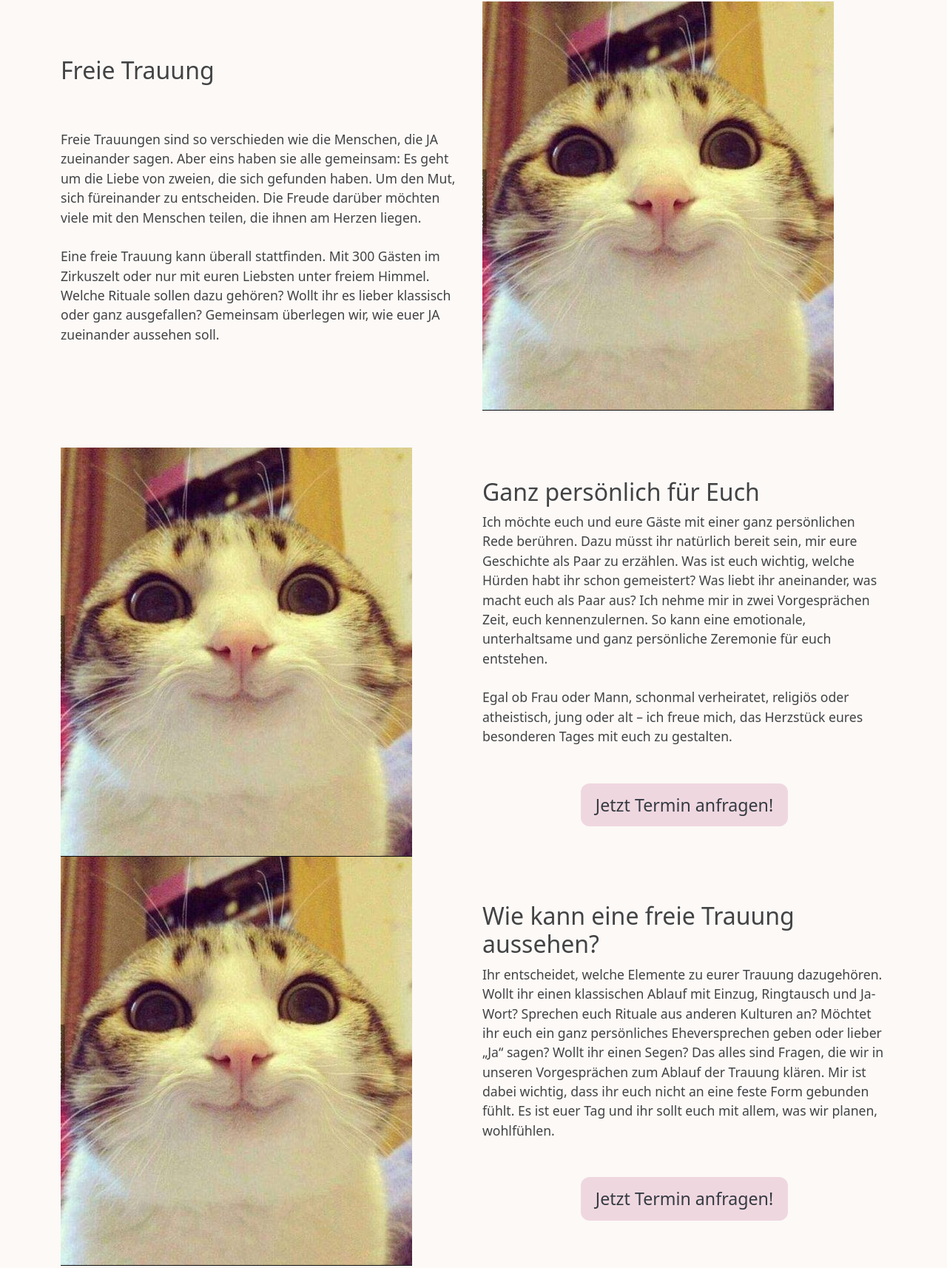
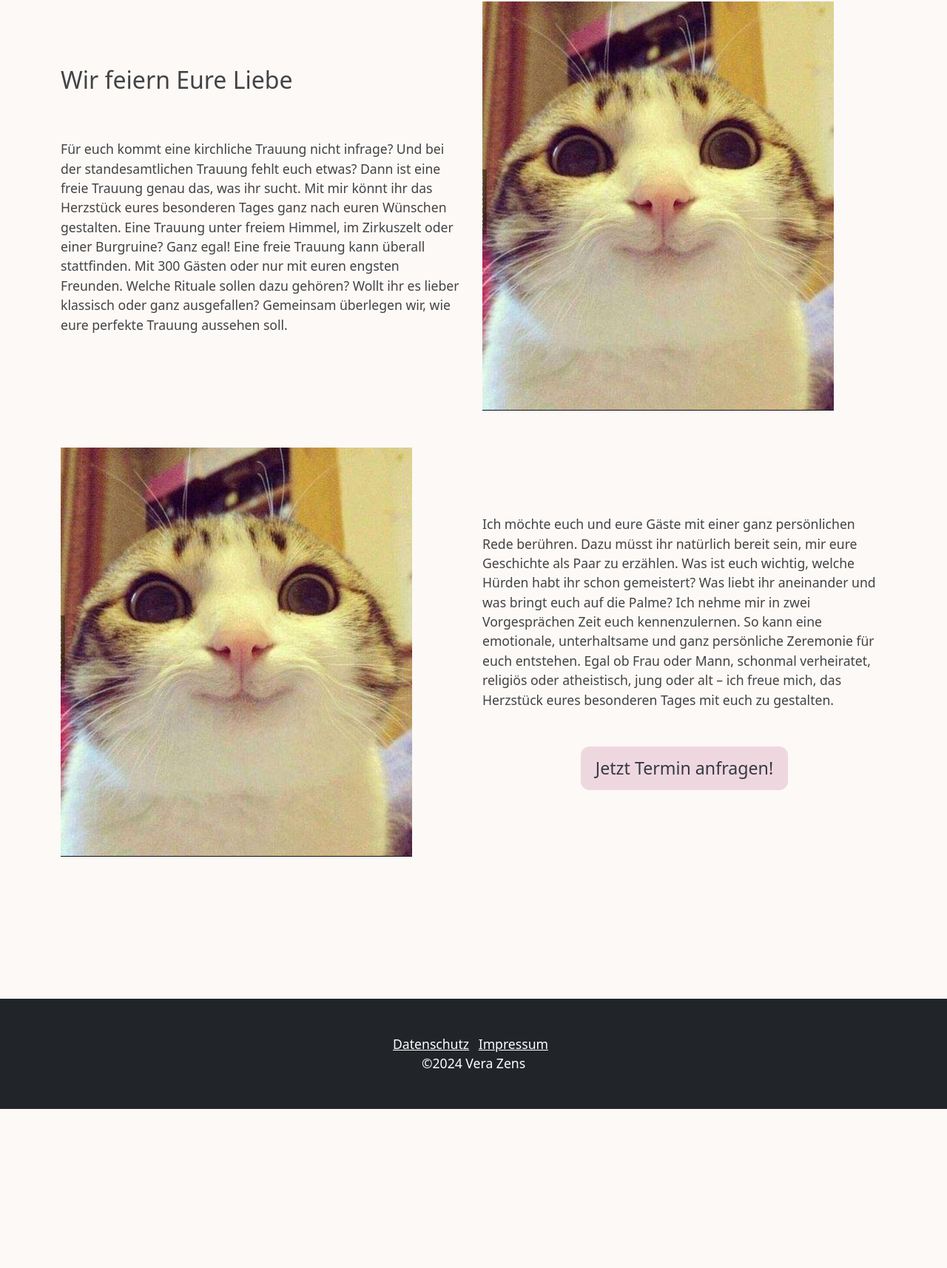
Before and after one commit to SvenMantowsky/SvenMantowsky.github.io, a plain HTML site: page wedding.html in a window 1280 px wide. Shown: the part 684-2398 px from the top of the page at 74% size. After the commit the page ends 2183 px from the top, so only its background shows below. Drawn offline with nearby package versions, Linux system fonts and the light colour scheme.

Commit message:
updated complete website

```diff
--- a/wedding.html
+++ b/wedding.html
@@ -41,16 +41,20 @@
         <div class="container wedding 1">
             <div class="row align-items-center">
                 <div class="col-md-6">
-                    <h2>Freie Trauung</h2>
+                    <h2>Wir feiern Eure Liebe</h2>
                     <br><br>
                     <p>
-                        Freie Trauungen sind so verschieden wie die Menschen, die JA zueinander sagen. Aber eins haben sie alle gemeinsam:
-                        Es geht um die Liebe von zweien, die sich gefunden haben. Um den Mut, sich füreinander zu entscheiden.
-                        Die Freude darüber möchten viele mit den Menschen teilen, die ihnen am Herzen liegen.
-                        <br><br>
-                        Eine freie Trauung kann überall stattfinden. Mit 300 Gästen im Zirkuszelt oder nur mit euren Liebsten unter freiem Himmel.
-                        Welche Rituale sollen dazu gehören? Wollt ihr es lieber klassisch oder ganz ausgefallen?
-                        Gemeinsam überlegen wir, wie euer JA zueinander aussehen soll.
+                        Für euch kommt eine kirchliche Trauung nicht infrage? Und bei
+                        der standesamtlichen Trauung fehlt euch etwas? Dann ist eine
+                        freie Trauung genau das, was ihr sucht. Mit mir könnt ihr das
+                        Herzstück eures besonderen Tages ganz nach euren Wünschen
+                        gestalten.
+                        Eine Trauung unter freiem Himmel, im Zirkuszelt oder einer
+                        Burgruine? Ganz egal! Eine freie Trauung kann überall
+                        stattfinden. Mit 300 Gästen oder nur mit euren engsten
+                        Freunden. Welche Rituale sollen dazu gehören? Wollt ihr es
+                        lieber klassisch oder ganz ausgefallen? Gemeinsam überlegen
+                        wir, wie eure perfekte Trauung aussehen soll.
                     </p>
                 </div>
 
@@ -69,43 +73,21 @@
                 </div>
 
                 <div class="col-md-6">
-                    <h2>Ganz persönlich für Euch</h2>
                     <p>
-                        Ich möchte euch und eure Gäste mit einer ganz persönlichen Rede berühren. Dazu müsst ihr natürlich bereit sein, mir eure Geschichte als Paar zu erzählen.
-                        Was ist euch wichtig, welche Hürden habt ihr schon gemeistert? Was liebt ihr aneinander, was macht euch als Paar aus?
-                        Ich nehme mir in zwei Vorgesprächen Zeit, euch kennenzulernen. So kann eine emotionale, unterhaltsame und ganz persönliche Zeremonie für euch entstehen.
-                        <br><br>
-                        Egal ob Frau oder Mann, schonmal verheiratet, religiös oder atheistisch, jung oder alt – ich freue mich,
-                        das Herzstück eures besonderen Tages mit euch zu gestalten.
-                    </p>
-
-                    <div class="section" style="margin-top: 50px;"></div>
-
-                    <div class="text-center">
-                        <a href="contact_us.html" class="btn  btn-lg custom-btn">Jetzt Termin anfragen!</a>
-                         <!--<button type="button" href="contact_us.html" class="btn btn-lg custom-btn"> Jetzt Anfragen! </button> -->
-                    </div>
-
-                </div>
-            </div>
-        </div>
-
-        <div class="container wedding 3">
-            <div class="row align-items-center">
-                <div class="col-md-6">
-                    <img src="images/landing_page/section_1.png" class="img-fluid" alt="Descriptive Alt Text">
-                </div>
-
-                <div class="col-md-6">
-                    <h2>Wie kann eine freie Trauung aussehen?</h2>
-                    <p>
-                        Ihr entscheidet, welche Elemente zu eurer Trauung dazugehören.
-                        Wollt ihr einen klassischen Ablauf mit Einzug, Ringtausch und Ja-Wort?
-                        Sprechen euch Rituale aus anderen Kulturen an?
-                        Möchtet ihr euch ein ganz persönliches Eheversprechen geben oder lieber „Ja“ sagen?
-                        Wollt ihr einen Segen?
-                        Das alles sind Fragen, die wir in unseren Vorgesprächen zum Ablauf der Trauung klären.
-                        Mir ist dabei wichtig, dass ihr euch nicht an eine feste Form gebunden fühlt. Es ist euer Tag und ihr sollt euch mit allem, was wir planen, wohlfühlen.
+                        Ich möchte euch und eure Gäste mit einer ganz
+                        persönlichen Rede berühren. Dazu müsst ihr natürlich
+                        bereit sein, mir eure Geschichte als Paar zu erzählen.
+                        Was ist euch wichtig, welche Hürden habt ihr schon
+                        gemeistert? Was liebt ihr aneinander und was bringt
+                        euch auf die Palme?
+                        Ich nehme mir in zwei Vorgesprächen Zeit euch
+                        kennenzulernen. So kann eine emotionale,
+                        unterhaltsame und ganz persönliche Zeremonie für euch
+                        entstehen.
+                        Egal ob Frau oder Mann, schonmal verheiratet, religiös
+                        oder atheistisch, jung oder alt – ich freue mich, das
+                        Herzstück eures besonderen Tages mit euch zu
+                        gestalten.
                     </p>
 
                     <div class="section" style="margin-top: 50px;"></div>
```
Also changed, not shown: about_me.html (+7 -7 lines), baptize.html (+10 -8 lines), datenschutz.html (+9 -11 lines), funeral.html (+4 -5 lines), impressum.html (+3 -5 lines), pastoral_care.html (+7 -7 lines).
